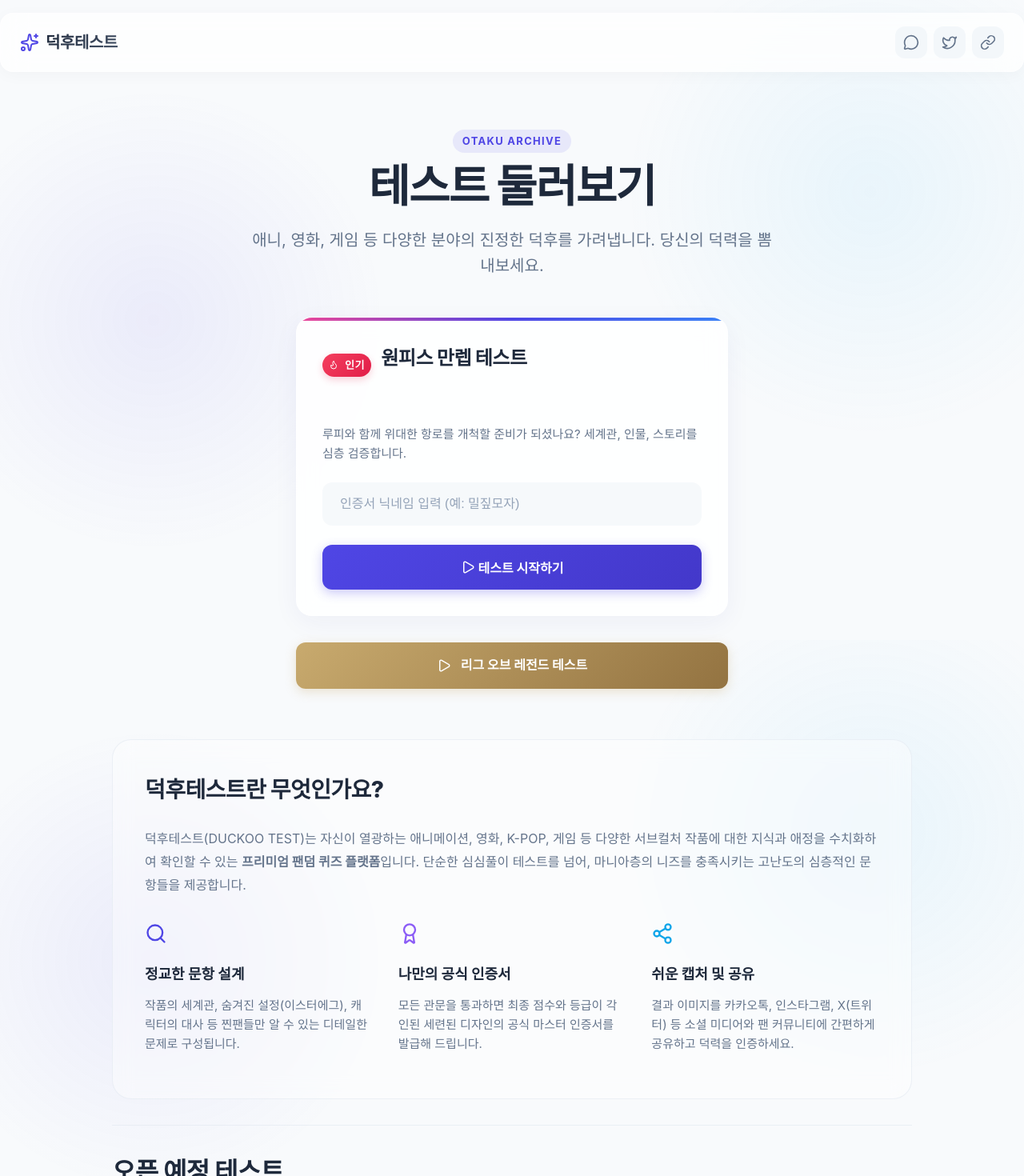
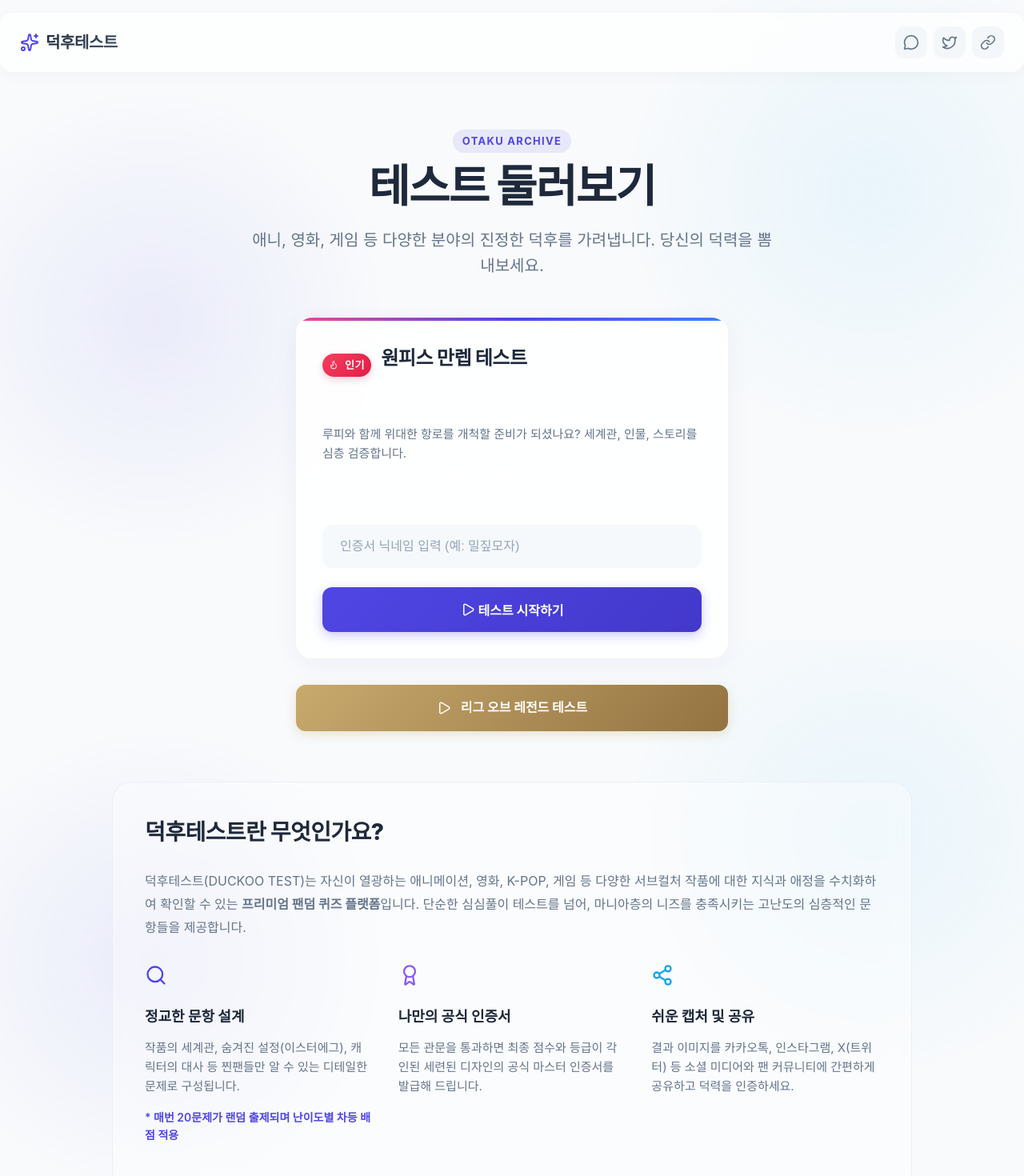
Before and after one commit to Giwoooong/duckoo-test, a Next.js app: page / in a window 1280 px wide. Shown: the top 1470 px of the page at 80% size. Built offline with nearby package versions, Linux system fonts and the light colour scheme; a web font is replaced by a local one.

Commit message:
feat: Add description about random 20 questions and difficulty scoring

```diff
--- a/app/HomeClient.tsx
+++ b/app/HomeClient.tsx
@@ -53,7 +53,10 @@ export default function HomeClient() {
 
                 <div className="card-expanded-content">
                   <p className="accordion-description">
-                    루피와 함께 위대한 항로를 개척할 준비가 되셨나요? 세계관, 인물, 스토리를 심층 검증합니다.
+                    루피와 함께 위대한 항로를 개척할 준비가 되셨나요? 세계관, 인물, 스토리를 심층 검증합니다.<br />
+                    <span style={{ fontSize: '14px', color: 'rgba(255,255,255,0.8)', display: 'block', marginTop: '8px' }}>
+                      * 방대한 문제 은행에서 <strong>무작위로 20문제</strong>가 출제되며, 난이도(상/중/하)에 따라 배점이 다릅니다.
+                    </span>
                   </p>
                   <div className="input-group" onClick={(e) => e.stopPropagation()}>
                     <input
@@ -94,7 +97,10 @@ export default function HomeClient() {
 
                 <div className="card-expanded-content">
                   <p className="accordion-description">
-                    소환사의 협곡에서 펼쳐지는 당신의 지식! 챔피언, 세계관, 게임 메커니즘을 마스터했나요?
+                    소환사의 협곡에서 펼쳐지는 당신의 지식! 챔피언, 세계관, 게임 메커니즘을 마스터했나요?<br />
+                    <span style={{ fontSize: '14px', color: 'rgba(255,255,255,0.8)', display: 'block', marginTop: '8px' }}>
+                      * 방대한 문제 은행에서 <strong>무작위로 20문제</strong>가 출제되며, 난이도(상/중/하)에 따라 배점이 다릅니다.
+                    </span>
                   </p>
                   <div className="input-group" onClick={(e) => e.stopPropagation()}>
                     <input
@@ -126,8 +132,9 @@ export default function HomeClient() {
           <div className="seo-grid">
             <div className="seo-grid-item">
               <Search size={28} color="var(--primary-color)" className="seo-grid-item-icon" />
-              <h3>정교한 문항 설계</h3>
-              <p>작품의 세계관, 숨겨진 설정(이스터에그), 캐릭터의 대사 등 찐팬들만 알 수 있는 디테일한 문제로 구성됩니다.</p>
+              <h3 style={{ fontSize: '18px', marginBottom: '12px', fontWeight: 700 }}>정교한 문항 설계</h3>
+              <p style={{ fontSize: '15px', color: 'var(--secondary-text-color)', lineHeight: 1.6 }}>작품의 세계관, 숨겨진 설정(이스터에그), 캐릭터의 대사 등 찐팬들만 알 수 있는 디테일한 문제로 구성됩니다.</p>
+              <p style={{ fontSize: '14px', color: 'var(--primary-color)', marginTop: '8px', fontWeight: 600 }}>* 매번 20문제가 랜덤 출제되며 난이도별 차등 배점 적용</p>
             </div>
             <div className="seo-grid-item">
               <Award size={28} color="#8b5cf6" className="seo-grid-item-icon" />
```
